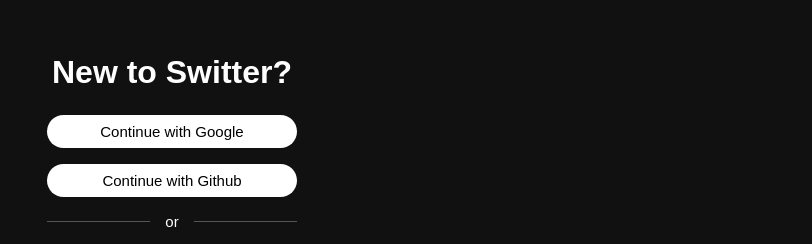
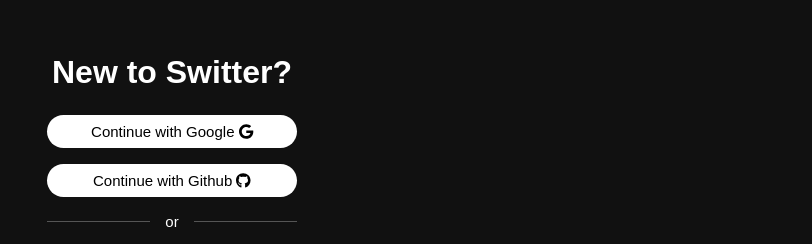
Before and after one commit to jwzzang12/switter, a React (Create React App) app: page / in a window 1280 px wide. Shown: the part 153-397 px from the top of the page, without its empty margins (468-1280 px from the left). Built offline with nearby package versions, Linux system fonts and the light colour scheme; no server answers.

Commit message:
Add icons

```diff
--- a/src/components/AppRouter.js
+++ b/src/components/AppRouter.js
@@ -6,7 +6,7 @@
 
 export default function AppRouter({ isLoggedIn, userObj, updateUser }) {
   return (
-    <Router>
+    <Router basename='/'>
       <div className='container'>
         {isLoggedIn && <Navigation userObj={userObj} />}
         <Routes>
--- a/src/css/styles.css
+++ b/src/css/styles.css
@@ -125,7 +125,7 @@
   position: relative;
   padding: 1rem;
   padding-bottom: 4.5rem;
-  border: 1px solid #555;
+  border: 1px solid #fff;
   border-radius: 5px;
 }
 #home .sweetFactory form label {
--- a/src/routes/Auth.js
+++ b/src/routes/Auth.js
@@ -2,6 +2,8 @@
 import { auth } from '../fbase';
 import AuthForm from '../components/AuthForm';
 import { useState } from 'react';
+import { FontAwesomeIcon } from '@fortawesome/react-fontawesome';
+import { faGoogle, faGithub } from '@fortawesome/free-brands-svg-icons';
 
 export default function Auth() {
   const [newAccount, setNewAccount] = useState(true);
@@ -29,10 +31,10 @@
     <div id='auth' className='container'>
       {newAccount ? <div className='txtBox'>New to Switter?</div> : <div className='txtBox'>Hi, there!</div>}
       <button onClick={onSocialClick} name='google' className='btn white'>
-        Continue with Google
+        Continue with Google <FontAwesomeIcon icon={faGoogle} />
       </button>
       <button onClick={onSocialClick} name='github' className='btn white'>
-        Continue with Github
+        Continue with Github <FontAwesomeIcon icon={faGithub} />
       </button>
       <AuthForm newAccount={newAccount} onToggleClick={toggleAccount} />
     </div>
--- a/src/scss/styles.scss
+++ b/src/scss/styles.scss
@@ -127,7 +127,7 @@
       position: relative;
       padding: 1rem;
       padding-bottom: 4.5rem;
-      border: 1px solid $sub-color;
+      border: 1px solid #fff;
       border-radius: 5px;
       label {
         position: absolute;
```
Also changed, not shown: package.json (+9 -2 lines), src/css/styles.min.css, 2 other files (tests, documents, lock files or other folders).
